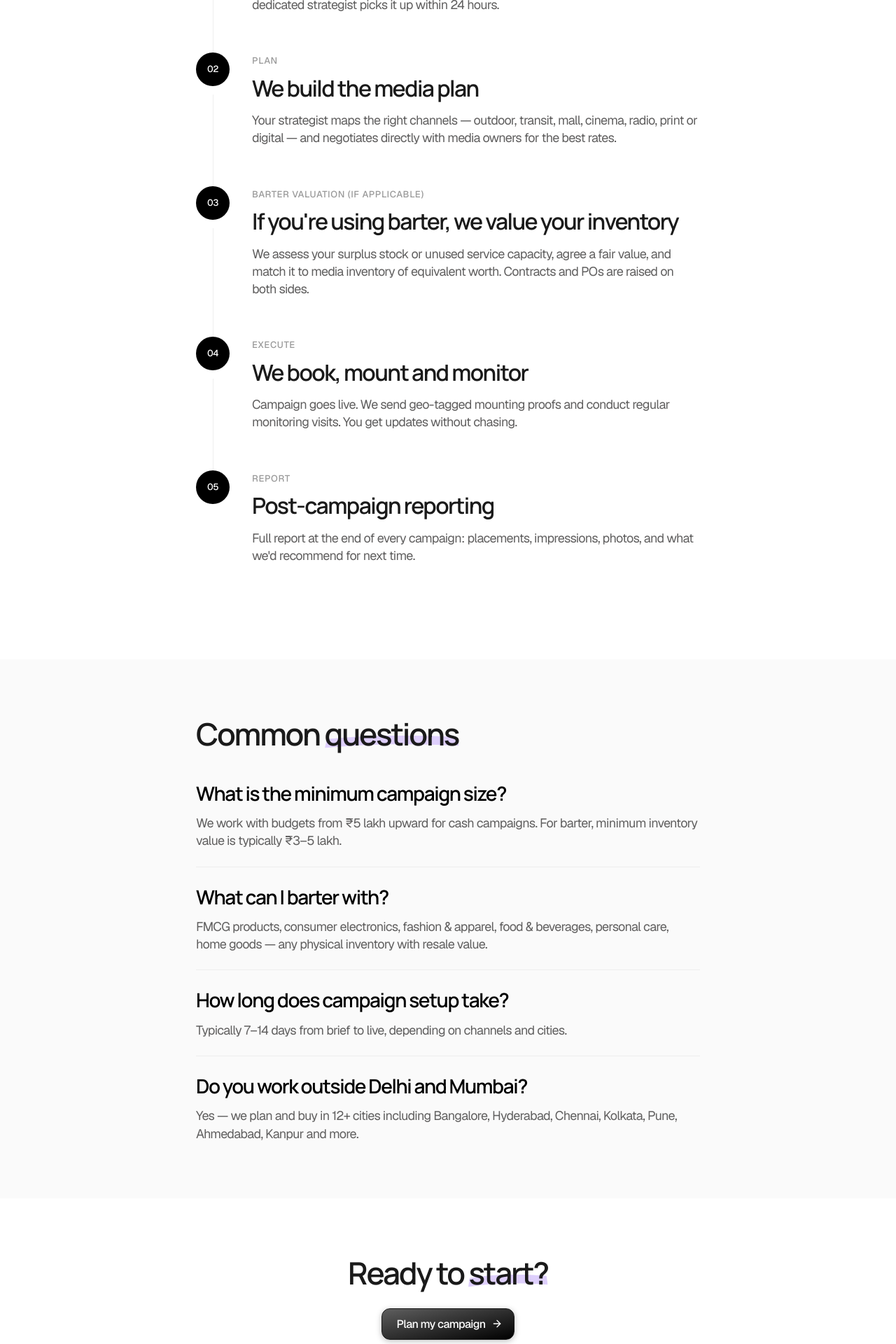
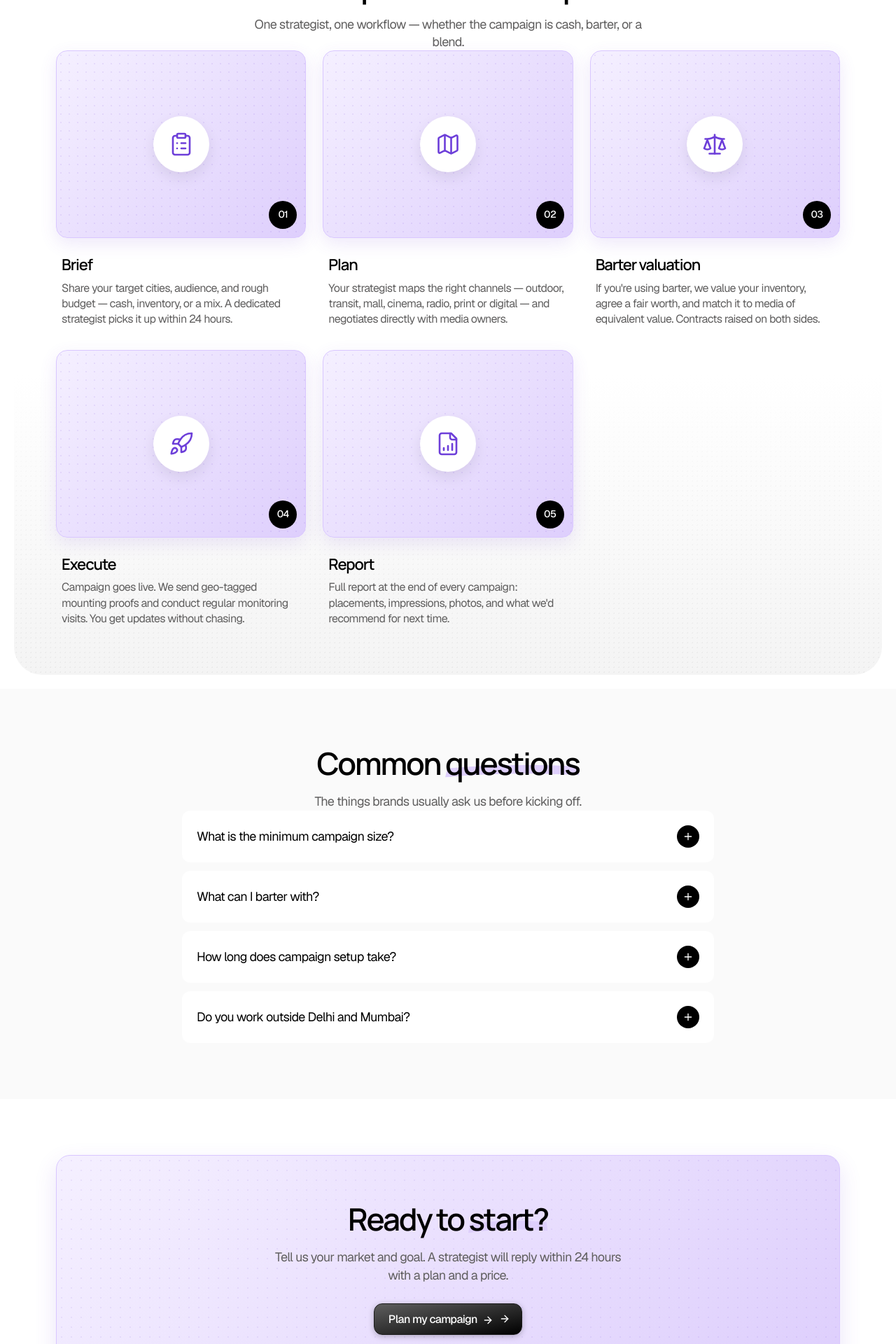
Before and after one commit to bizex4u/curve-creation-space, a React (Vite) app: page /how-it-works in a window 1280 px wide. Shown: the part 600-2520 px from the top of the page at 70% size. Built offline with nearby package versions, Linux system fonts and the light colour scheme.

Commit message:
Changes
Co-authored-by: bizex4u <232918030+bizex4u@users.noreply.github.com>

```diff
--- a/src/pages/HowItWorks.tsx
+++ b/src/pages/HowItWorks.tsx
@@ -1,131 +1,106 @@
 import { Helmet } from "react-helmet-async";
+import { ClipboardList, Map, Scale, Rocket, FileBarChart, ArrowRight, Clock, MapPin, Award } from "lucide-react";
 import Navbar from "@/components/Navbar";
 import Footer from "@/components/Footer";
 import BrushHighlight from "@/components/BrushHighlight";
 import FilledButton from "@/components/FilledButton";
+import SectionHeader from "@/components/SectionHeader";
+import ProcessCard from "@/components/ProcessCard";
+import FAQItem from "@/components/FAQItem";
+import DotPatternBackground from "@/components/DotPatternBackground";
 import { useScrollAnimation } from "@/hooks/useScrollAnimation";
 
 const steps = [
   {
-    number: "01",
-    label: "Brief",
-    heading: "You tell us the market and the goal",
-    body: "Share your target cities, audience, and rough budget — cash, inventory, or a mix. A dedicated strategist picks it up within 24 hours.",
+    stepNumber: "01",
+    icon: <ClipboardList size={36} strokeWidth={1.75} />,
+    title: "Brief",
+    description:
+      "Share your target cities, audience, and rough budget — cash, inventory, or a mix. A dedicated strategist picks it up within 24 hours.",
   },
   {
-    number: "02",
-    label: "Plan",
-    heading: "We build the media plan",
-    body: "Your strategist maps the right channels — outdoor, transit, mall, cinema, radio, print or digital — and negotiates directly with media owners for the best rates.",
+    stepNumber: "02",
+    icon: <Map size={36} strokeWidth={1.75} />,
+    title: "Plan",
+    description:
+      "Your strategist maps the right channels — outdoor, transit, mall, cinema, radio, print or digital — and negotiates directly with media owners.",
   },
   {
-    number: "03",
-    label: "Barter valuation (if applicable)",
-    heading: "If you're using barter, we value your inventory",
-    body: "We assess your surplus stock or unused service capacity, agree a fair value, and match it to media inventory of equivalent worth. Contracts and POs are raised on both sides.",
+    stepNumber: "03",
+    icon: <Scale size={36} strokeWidth={1.75} />,
+    title: "Barter valuation",
+    description:
+      "If you're using barter, we value your inventory, agree a fair worth, and match it to media of equivalent value. Contracts raised on both sides.",
   },
   {
-    number: "04",
-    label: "Execute",
-    heading: "We book, mount and monitor",
-    body: "Campaign goes live. We send geo-tagged mounting proofs and conduct regular monitoring visits. You get updates without chasing.",
+    stepNumber: "04",
+    icon: <Rocket size={36} strokeWidth={1.75} />,
+    title: "Execute",
+    description:
+      "Campaign goes live. We send geo-tagged mounting proofs and conduct regular monitoring visits. You get updates without chasing.",
   },
   {
-    number: "05",
-    label: "Report",
-    heading: "Post-campaign reporting",
-    body: "Full report at the end of every campaign: placements, impressions, photos, and what we'd recommend for next time.",
+    stepNumber: "05",
+    icon: <FileBarChart size={36} strokeWidth={1.75} />,
+    title: "Report",
+    description:
+      "Full report at the end of every campaign: placements, impressions, photos, and what we'd recommend for next time.",
   },
+];
+
+const stats = [
+  { icon: <Clock size={18} strokeWidth={2} />, label: "7–14 days brief to live" },
+  { icon: <MapPin size={18} strokeWidth={2} />, label: "12+ Indian cities" },
+  { icon: <Award size={18} strokeWidth={2} />, label: "40+ Indian brands trust us" },
 ];
 
 const faqs = [
   {
     question: "What is the minimum campaign size?",
-    answer: "We work with budgets from ₹5 lakh upward for cash campaigns. For barter, minimum inventory value is typically ₹3–5 lakh.",
+    answer:
+      "We work with budgets from ₹5 lakh upward for cash campaigns. For barter, minimum inventory value is typically ₹3–5 lakh.",
   },
   {
     question: "What can I barter with?",
-    answer: "FMCG products, consumer electronics, fashion & apparel, food & beverages, personal care, home goods — any physical inventory with resale value.",
+    answer:
+      "FMCG products, consumer electronics, fashion & apparel, food & beverages, personal care, home goods — any physical inventory with resale value.",
   },
   {
     question: "How long does campaign setup take?",
-    answer: "Typically 7–14 days from brief to live, depending on channels and cities.",
+    answer:
+      "Typically 7–14 days from brief to live, depending on channels and cities.",
   },
   {
     question: "Do you work outside Delhi and Mumbai?",
-    answer: "Yes — we plan and buy in 12+ cities including Bangalore, Hyderabad, Chennai, Kolkata, Pune, Ahmedabad, Kanpur and more.",
+    answer:
+      "Yes — we plan and buy in 12+ cities including Bangalore, Hyderabad, Chennai, Kolkata, Pune, Ahmedabad, Kanpur and more.",
   },
 ];
 
-function StepCard({
-  step,
-  isLast,
-}: {
-  step: (typeof steps)[0];
-  isLast: boolean;
-}) {
-  const { ref, isVisible } = useScrollAnimation({ threshold: 0.15 });
-
+const StepsGrid = () => {
+  const { ref, isVisible } = useScrollAnimation({ threshold: 0.1 });
   return (
     <div
       ref={ref}
-      className="relative flex gap-5 tablet:gap-8"
+      className="grid grid-cols-1 tablet:grid-cols-2 desktop:grid-cols-3 gap-8 tablet:gap-6 w-full"
       style={{
         opacity: isVisible ? 1 : 0,
         transform: isVisible ? "translateY(0)" : "translateY(20px)",
         transition: "opacity 0.6s ease-in-out, transform 0.6s ease-in-out",
       }}
     >
-      {/* Timeline column */}
-      <div className="flex flex-col items-center">
-        <div className="w-10 h-10 tablet:w-12 tablet:h-12 rounded-full bg-neutral-12 flex items-center justify-center shrink-0">
-          <span className="text-label text-neutral-00 font-medium">
-            {step.number}
-          </span>
-        </div>
-        {!isLast && (
-          <div className="w-px flex-1 bg-neutral-03 mt-3" />
-        )}
-      </div>
-
-      {/* Content */}
-      <div className="pb-10 tablet:pb-14">
-        <span className="text-label uppercase tracking-wider text-neutral-09 font-medium">
-          {step.label}
-        </span>
-        <h3 className="mt-2">{step.heading}</h3>
-        <p className="text-body-large text-neutral-10 mt-3 max-w-[640px]">
-          {step.body}
-        </p>
-      </div>
+      {steps.map((s) => (
+        <ProcessCard
+          key={s.stepNumber}
+          stepNumber={s.stepNumber}
+          icon={s.icon}
+          title={s.title}
+          description={s.description}
+        />
+      ))}
     </div>
   );
-}
-
-function FAQItem({
-  question,
-  answer,
-}: {
-  question: string;
-  answer: string;
-}) {
-  const { ref, isVisible } = useScrollAnimation({ threshold: 0.1 });
-
-  return (
-    <div
-      ref={ref}
-      className="border-b border-neutral-03 pb-6 mb-6 last:border-b-0 last:pb-0 last:mb-0"
-      style={{
-        opacity: isVisible ? 1 : 0,
-        transform: isVisible ? "translateY(0)" : "translateY(20px)",
-        transition: "opacity 0.6s ease-in-out, transform 0.6s ease-in-out",
-      }}
-    >
-      <h4 className="text-h4 text-neutral-12">{question}</h4>
-      <p className="text-body-large text-neutral-10 mt-3">{answer}</p>
-    </div>
-  );
-}
+};
 
 const HowItWorks = () => {
   return (
@@ -137,10 +112,7 @@ const HowItWorks = () => {
           content="See how BIZEX4U plans, negotiates and executes cash and barter advertising campaigns across India — step by step."
         />
         <link rel="canonical" href="/how-it-works" />
-        <meta
-          property="og:title"
-          content="How Cash & Barter Advertising Works | BIZEX4U"
-        />
+        <meta property="og:title" content="How Cash & Barter Advertising Works | BIZEX4U" />
         <meta property="og:url" content="/how-it-works" />
       </Helmet>
 
@@ -149,7 +121,7 @@ const HowItWorks = () => {
       {/* Page header */}
       <header className="page-header">
         <div className="container flex flex-col items-center text-center">
-          <h1 className="text-h1 text-neutral-12 w-full tablet:w-[74%] desktop:w-[66%] max-w-[700px]">
+          <h1 className="text-h1 text-neutral-12 w-full tablet:w-[80%] desktop:w-[70%] max-w-[760px]">
             How a BIZEX4U{" "}
             <BrushHighlight delay={400}>campaign</BrushHighlight>{" "}
             <BrushHighlight delay={600}>works</BrushHighlight>
@@ -158,46 +130,94 @@ const HowItWorks = () => {
             From first brief to final proof — here is what working with us looks
             like, whether your budget is cash, barter, or both.
           </p>
+
+          {/* Stat pills */}
+          <div className="mt-8 flex flex-wrap justify-center gap-3">
+            {stats.map((s) => (
+              <div
+                key={s.label}
+                className="flex items-center gap-2 px-4 py-2 rounded-full bg-neutral-01 border border-neutral-02 text-label text-neutral-12"
+              >
+                <span className="text-main-02">{s.icon}</span>
+                <span className="whitespace-nowrap">{s.label}</span>
+              </div>
+            ))}
+          </div>
         </div>
       </header>
 
       {/* 5-step process */}
-      <section className="section">
-        <div className="container">
-          <div className="max-w-[720px] mx-auto">
-            {steps.map((step, index) => (
-              <StepCard
-                key={step.number}
-                step={step}
-                isLast={index === steps.length - 1}
-              />
+      <section className="relative section">
+        <DotPatternBackground variant="neutral" hideOnMobile />
+        <div className="relative z-10 container flex flex-col items-center">
+          <SectionHeader
+            title={
+              <>
+                Five steps from brief to{" "}
+                <BrushHighlight>proof</BrushHighlight>
+              </>
+            }
+            subtitle="One strategist, one workflow — whether the campaign is cash, barter, or a blend."
+            align="center"
+            maxWidth="600px"
+          />
+          <StepsGrid />
+        </div>
+      </section>
+
+      {/* FAQ */}
+      <section className="section bg-neutral-01">
+        <div className="container flex flex-col items-center">
+          <SectionHeader
+            title={
+              <>
+                Common <BrushHighlight>questions</BrushHighlight>
+              </>
+            }
+            subtitle="The things brands usually ask us before kicking off."
+            align="center"
+            maxWidth="550px"
+          />
+          <div className="w-full max-w-[760px] flex flex-col gap-3">
+            {faqs.map((faq, i) => (
+              <FAQItem key={i} question={faq.question} answer={faq.answer} />
             ))}
           </div>
         </div>
       </section>
 
-      {/* FAQ */}
-      <section className="section bg-neutral-01">
+      {/* CTA card */}
+      <section className="section">
         <div className="container">
-          <div className="max-w-[720px] mx-auto">
-            <h2 className="mb-10">
-              Common <BrushHighlight>questions</BrushHighlight>
-            </h2>
-            {faqs.map((faq, index) => (
-              <FAQItem key={index} question={faq.question} answer={faq.answer} />
-            ))}
-          </div>
-        </div>
-      </section>
-
-      {/* CTA */}
-      <section className="section">
-        <div className="container flex flex-col items-center text-center">
-          <h2 className="max-w-[550px]">
-            Ready to <BrushHighlight>start?</BrushHighlight>
-          </h2>
-          <div className="mt-6">
-            <FilledButton href="/contact">Plan my campaign</FilledButton>
+          <div
+            className="relative overflow-hidden rounded-[20px] px-6 py-12 tablet:px-12 tablet:py-16 flex flex-col items-center text-center border border-main-01"
+            style={{
+              background:
+                "linear-gradient(135deg, hsl(var(--theme-main-00)) 0%, hsl(var(--theme-main-01)) 100%)",
+              boxShadow: "0 12px 32px hsl(var(--theme-main-02) / 0.14)",
+            }}
+          >
+            <div
+              className="absolute inset-0 opacity-40 pointer-events-none"
+              style={{
+                backgroundImage:
+                  "radial-gradient(circle, hsl(var(--theme-main-02) / 0.22) 1px, transparent 1px)",
+                backgroundSize: "14px 14px",
+              }}
+            />
+            <div className="relative z-10 flex flex-col items-center">
+              <h2 className="max-w-[620px] text-neutral-12">
+                Ready to <BrushHighlight>start?</BrushHighlight>
+              </h2>
+              <p className="text-body-large text-neutral-10 mt-4 max-w-[520px]">
+                Tell us your market and goal. A strategist will reply within 24 hours with a plan and a price.
+              </p>
+              <div className="mt-7 flex items-center gap-3">
+                <FilledButton href="/contact">
+                  Plan my campaign <ArrowRight size={16} className="ml-1 inline" />
+                </FilledButton>
+              </div>
+            </div>
           </div>
         </div>
       </section>
```
